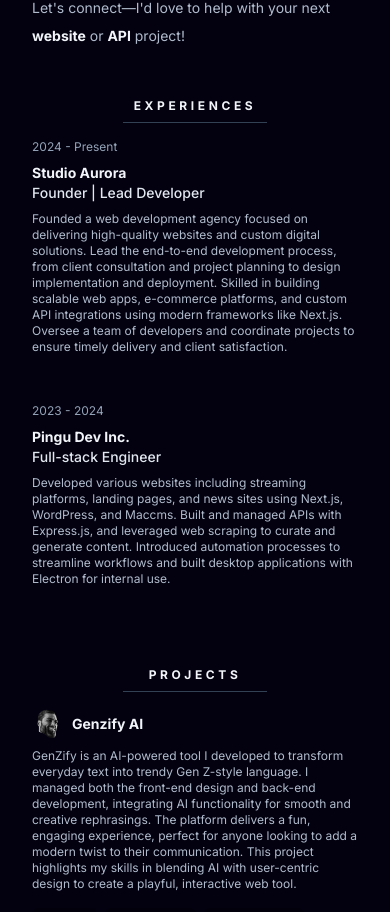
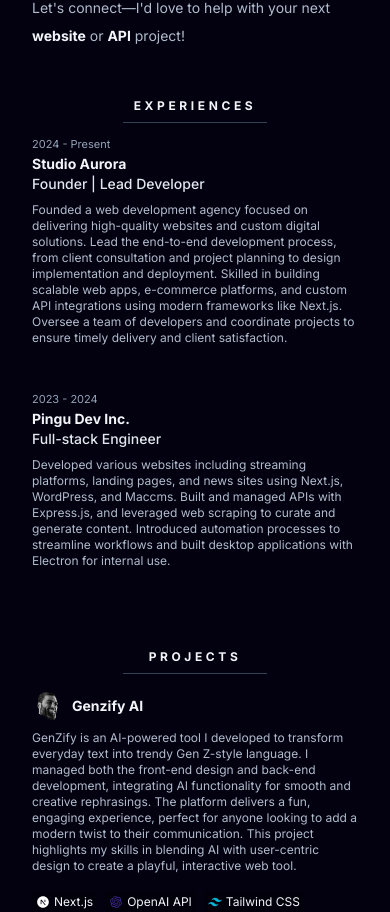
Before and after one commit to devstar969/devstar-portfolio, a Next.js app: page / in a window 390 px wide. Shown: the part 1079-1991 px from the top of the page. Built offline with nearby package versions, Linux system fonts and the light colour scheme.

Commit message:
style: improve styling

```diff
--- a/src/app/components/ExperienceCard.tsx
+++ b/src/app/components/ExperienceCard.tsx
@@ -13,7 +13,7 @@ export default function ExperienceCard({
 }: TProps) {
     return (
         <div className="w-full mb-8 lg:mb-12 lg:grid grid-cols-4">
-            <p className="text-slate-400 text-xs !mb-2">{duration}</p>
+            <p className="text-slate-400 text-[11px] lg:text-xs !mb-1 leading-none">{duration}</p>
             <div className="col-span-3">
                 <h2 className="text-slate-100 text-sm font-bold">{company}</h2>
                 <h3 className="text-slate-200 text-sm font-medium">{position}</h3>
--- a/src/app/components/HireMeButton.tsx
+++ b/src/app/components/HireMeButton.tsx
@@ -35,7 +35,7 @@ export default function HireMeButton({ isSticky }: TProps) {
                 href={email || ""}
                 className={`lg:mt-12 lg:w-full flex justify-center lg:justify-start ${!isSticky && 'lg:hidden'} `}
             >
-                <div className="relative w-32 h-10 overflow-hidden p-[1px] rounded-sm hover:scale-110 transition-all duration-300 ease-in-out">
+                <div className="relative w-32 h-10 overflow-hidden p-[1px] rounded-sm hover:scale-125 lg:hover:scale-110 transition-all duration-300 ease-in-out">
                     <motion.div
                         animate={{
                             background: gradients,
--- a/src/app/layout.tsx
+++ b/src/app/layout.tsx
@@ -8,16 +8,16 @@ import { GoogleAnalytics } from "@next/third-parties/google";
 import { Analytics } from "@vercel/analytics/react";
 import { siteConfig } from "./config";
 
-const geistSans = localFont({
-    src: "./fonts/GeistVF.woff",
-    variable: "--font-geist-sans",
-    weight: "100 900",
-});
-const geistMono = localFont({
-    src: "./fonts/GeistMonoVF.woff",
-    variable: "--font-geist-mono",
-    weight: "100 900",
-});
+// const geistSans = localFont({
+//     src: "./fonts/GeistVF.woff",
+//     variable: "--font-geist-sans",
+//     weight: "100 900",
+// });
+// const geistMono = localFont({
+//     src: "./fonts/GeistMonoVF.woff",
+//     variable: "--font-geist-mono",
+//     weight: "100 900",
+// });
 
 const inter = Inter({ subsets: ["latin"] });
 
@@ -45,7 +45,7 @@ export default function RootLayout({
     return (
         <html lang="en">
             <body
-                className={`${geistSans.variable} ${geistMono.variable} ${inter.className} antialiased bg-background text-slate-100`}
+                className={`${inter.className} antialiased bg-background text-slate-100`}
             >
                 <StarsCanvas />
                 <Glow />
```
